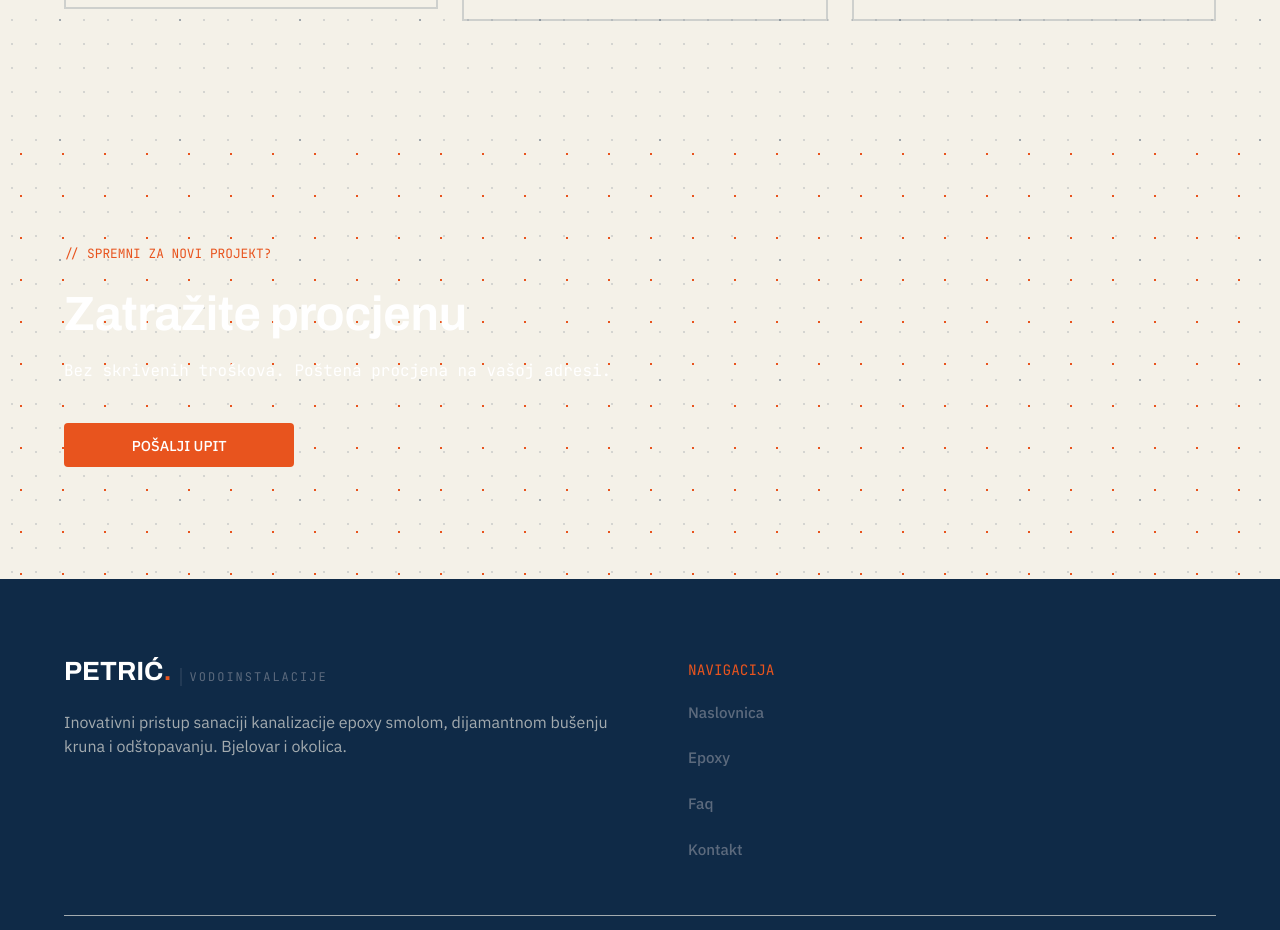
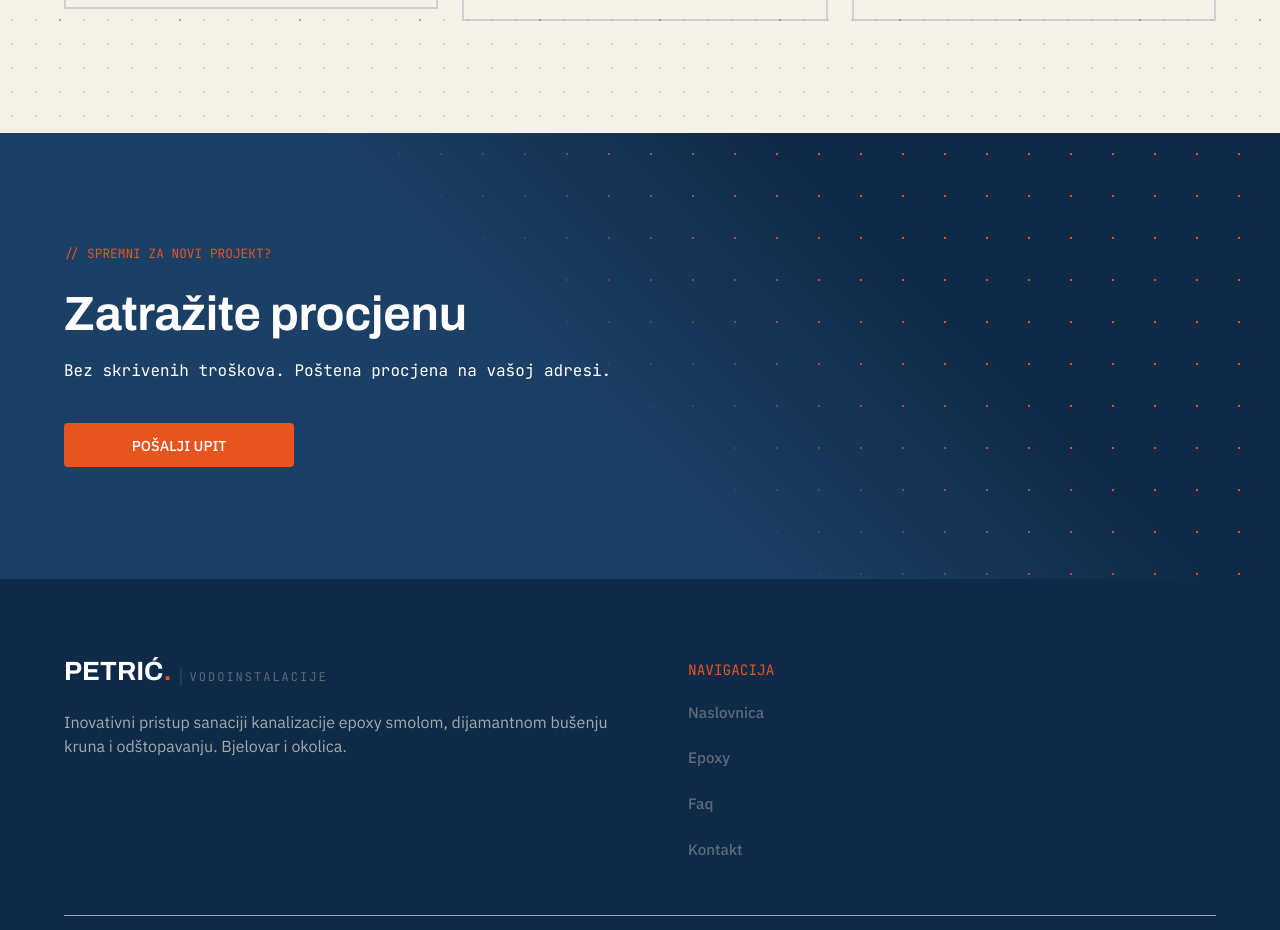
Before and after one commit to Budra160/Petric-vodoinstalacije-web, a React (Vite) app: page / in a window 1280 px wide. Shown: the part 1360-2290 px from the top of the page. Built offline with nearby package versions, Linux system fonts and the light colour scheme.

Commit message:
Fixed section css file

```diff
--- a/src/components/section.css
+++ b/src/components/section.css
@@ -25,6 +25,7 @@
 
 
 
+
 #cta .section-h2 {
   border: none;
 }
@@ -45,7 +46,7 @@
   @media (min-width: 1024px) {
     background-image: linear-gradient(
       45deg,
-      var(--bg-cta) 45%,
+      var(--bg-ter-light) 45%,
       transparent 70%
     );
   }
@@ -63,7 +64,7 @@
   top: 0%;
   bottom: 0%;
   z-index: -1;
-  background-color: var(--bg-cta);
+  background-color: var(--bg-ter);
   @media (min-width: 1024px) {
     background-image: radial-gradient(
       circle,
```
